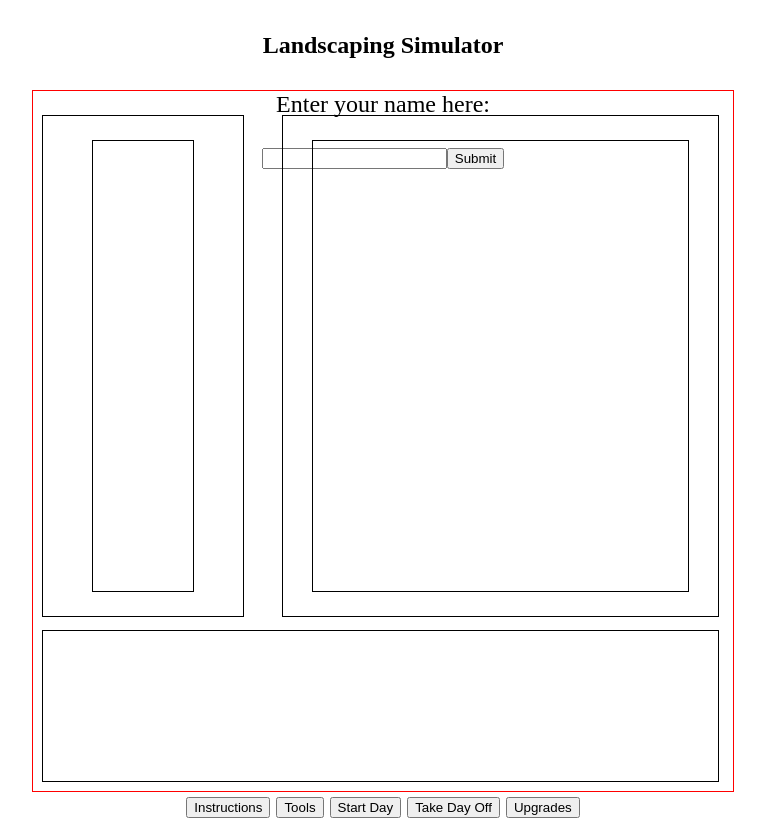
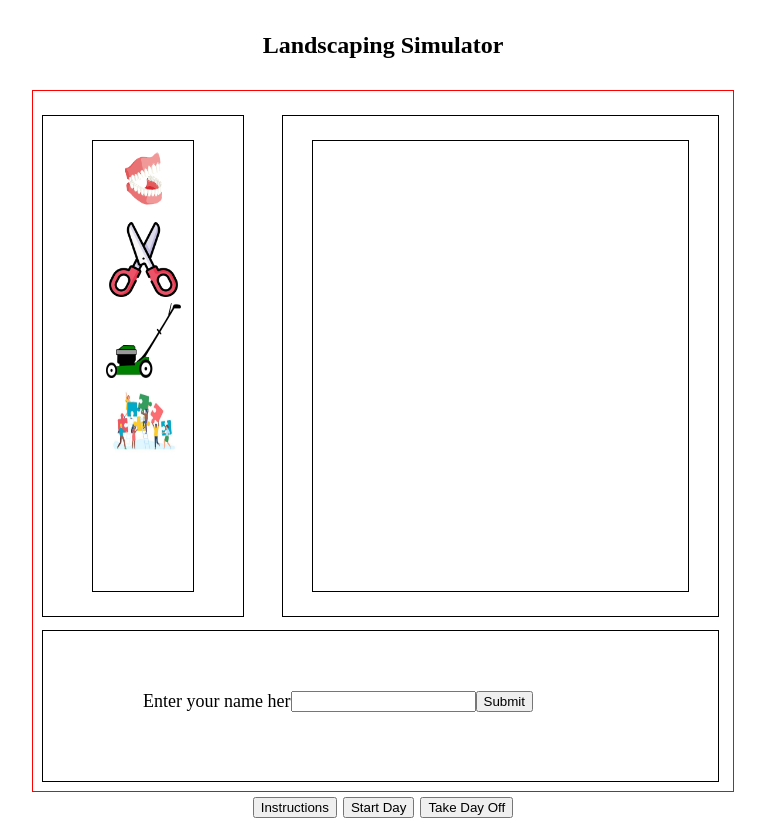
Before and after one commit to returnitems/browser-game-lab, a website: page index.html in a window 1280 px wide. Both pictures are taken after a click on the button "Start Game!". Shown: the whole page, without its empty margins (257-1022 px from the left). Drawn offline with Linux system fonts and the light colour scheme.

Commit message:
added images and styled it further

```diff
--- a/app.js
+++ b/app.js
@@ -12,12 +12,15 @@
 const username = () => {
     startButton.remove();
     const message = document.createElement('p');
-    message.textContent = "Enter your name here: "
+    message.setAttribute('class', 'firstMessage');
+    message.textContent = "Enter your name here: ";
     gameBox.append(message);
     const inputBox = document.createElement("input");
+    inputBox.setAttribute('class', 'inputBox');
     gameBox.appendChild(inputBox);
     const submitButton = document.createElement('button');
     submitButton.setAttribute('type', 'button');
+    submitButton.setAttribute('class', 'submitButton');
     submitButton.textContent = "Submit";
     gameBox.appendChild(submitButton);
 };
--- a/index.html
+++ b/index.html
@@ -13,7 +13,10 @@
         <div class="gameBox">
             <div class="tools">
                 <div class="toolPics">
-
+                    <img id="teeth" src="./assets/teeth.webp" alt="teeth" />
+                    <img id="scissors" src="./assets/scisorrs.png" alt="scissors" />
+                    <img id="manMower" src="./assets/lawnmover.png" alt="manMower" />
+                    <img id="team" src="assets/teamwork.jpg" alt="team" />
                 </div>
             </div>
 
@@ -31,10 +34,8 @@
 
 
         <button type="button">Instructions</button>
-        <button type="button">Tools</button>
         <button type="button">Start Day</button>
         <button type="button">Take Day Off</button>
-        <button type="button">Upgrades</button>
     </div>
 </body>
 </html>
--- a/style.css
+++ b/style.css
@@ -60,3 +60,40 @@
     position: relative;
     margin-top: 150px;
 }
+
+.firstMessage {
+    font-size: 18px;
+    position: absolute;
+    margin-top: 600px;
+    margin-left: 110px;
+}
+
+.inputBox {
+    position: relative;
+    margin-top: 600px;
+}
+
+.submitButton {
+    position: absolute;
+    margin-top: 600px;
+}
+
+#teeth {
+    height: 75px;
+    width: 75px;
+}
+
+#scissors {
+    height: 75px;
+    width: 75px;
+}
+
+#manMower {
+    height: 75px;
+    width: 75px;
+}
+
+#team {
+    height: 75px;
+    width: 75px;
+}
```
Also changed, not shown: assets/lawnmover.png (added), assets/scisorrs.png (added), assets/teamwork.jpg (added), assets/teeth.webp (added).
